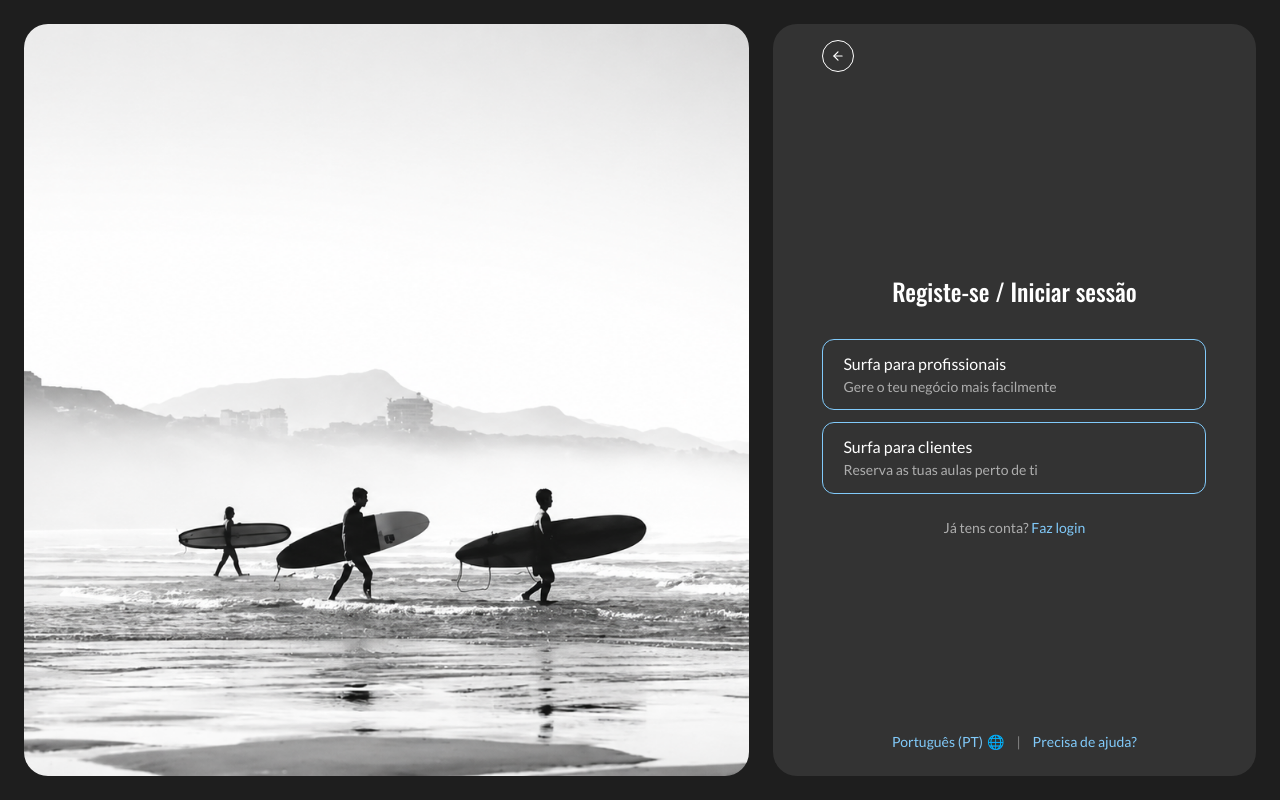
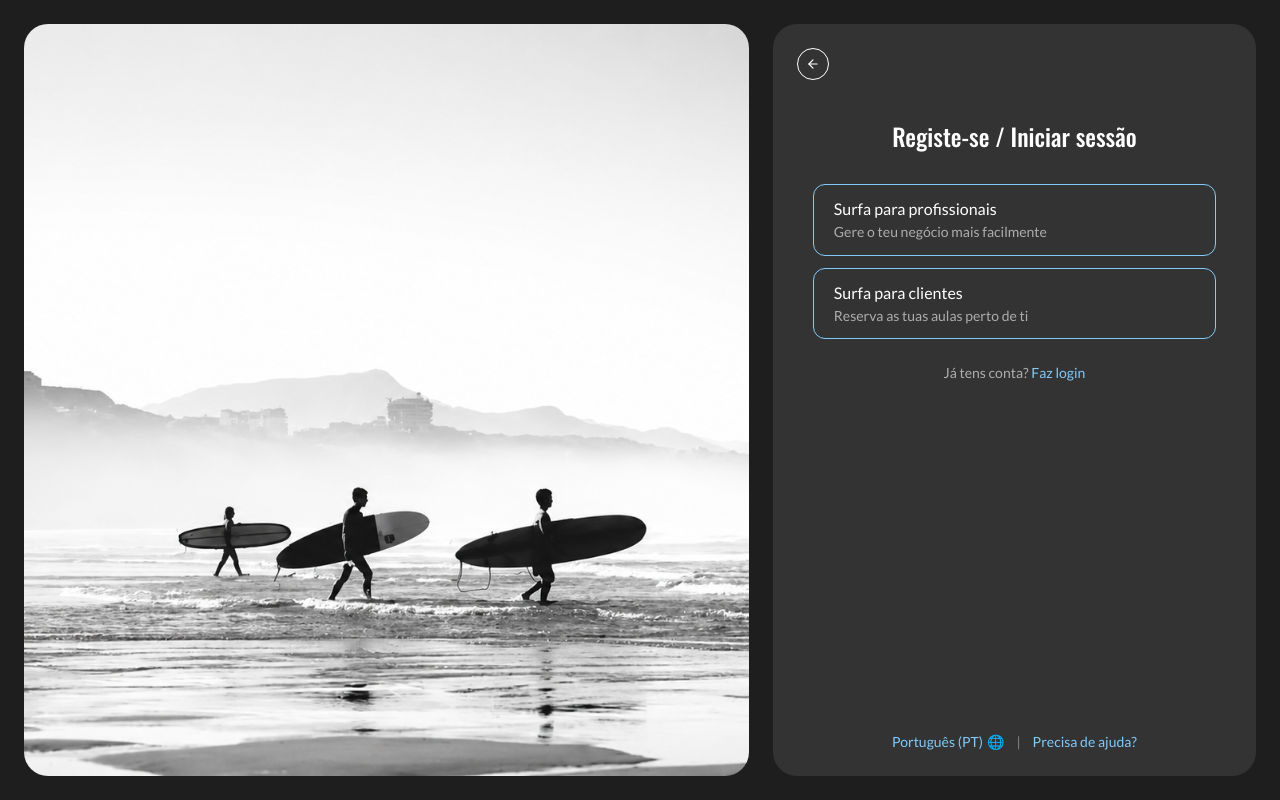
Before and after one commit to Kiko24/surf-booker, a Next.js app: page /user-flow in a window 1280 px wide. Built offline with nearby package versions, Linux system fonts and the light colour scheme.

Commit message:
Some layout alterations in desktop mode

```diff
--- a/src/app/(auth)/signup-owner/_components/signup-owner-wizard.tsx
+++ b/src/app/(auth)/signup-owner/_components/signup-owner-wizard.tsx
@@ -6,6 +6,7 @@ import { StepTransition } from "@/components/auth/step-transition";
 import { StepEmail } from "./steps/step-email";
 import { StepPersonal } from "./steps/step-personal";
 import { StepConfirmEmail } from "./steps/step-confirm-email";
+import bgPros from "@/components/images/bg_pros.png";
 
 type Step = "email" | "personal" | "confirm-email";
 
@@ -31,14 +32,13 @@ export function SignupOwnerWizard() {
     }
   }
 
-  // Step 1: navegação real → usa backHref (funciona sempre em mobile)
-  // Step 2/3: navegação interna → usa onBack
   const isFirstStep = step === "email";
 
   return (
     <AuthShell
       backHref={isFirstStep ? "/user-flow" : undefined}
       onBack={isFirstStep ? undefined : handleBackInternal}
+      image={bgPros}
     >
       <StepTransition stepKey={step} direction={direction}>
         {step === "email" && (
--- a/src/app/(auth)/signup-owner/_components/steps/step-confirm-email.tsx
+++ b/src/app/(auth)/signup-owner/_components/steps/step-confirm-email.tsx
@@ -69,7 +69,7 @@ export function StepConfirmEmail({ email }: Props) {
 
   return (
     <div className="flex flex-col gap-6 text-center">
-      <header className="mt-2">
+      <header className="mt-2 lg:mt-12">
         <h1 className="font-heading text-2xl font-medium">
           Confirma o teu email
         </h1>
@@ -110,7 +110,7 @@ export function StepConfirmEmail({ email }: Props) {
             ? `Reenviar email (${cooldown}s)`
             : pending
               ? "A reenviar..."
-              : "Reenviar email"}
+              : "Não recebeste? Reenviar email"}
         </button>
 
         {feedback && (
--- a/src/app/(auth)/signup-owner/_components/steps/step-email.tsx
+++ b/src/app/(auth)/signup-owner/_components/steps/step-email.tsx
@@ -34,7 +34,7 @@ export function StepEmail({ defaultEmail = "", onSubmit }: Props) {
   }
 
   return (
-    <div>
+    <div className="lg:mt-12">
       <header className="text-center">
         <h1 className="font-heading text-2xl font-medium">Tem o seu negócio?</h1>
         <p className="mt-2 text-sm text-text-secondary">
@@ -42,7 +42,7 @@ export function StepEmail({ defaultEmail = "", onSubmit }: Props) {
         </p>
       </header>
 
-      <div className="mt-8">
+      <div className="mt-8 lg:mt-6">
         <Input
           type="email"
           name="email"
@@ -63,7 +63,7 @@ export function StepEmail({ defaultEmail = "", onSubmit }: Props) {
           error={error}
         />
 
-        <div className="mt-10">
+        <div className="mt-10 lg:mt-6">
           <Button type="button" onClick={handleContinue} fullWidth>
             Continuar
           </Button>
--- a/src/app/(auth)/signup-owner/_components/steps/step-personal.tsx
+++ b/src/app/(auth)/signup-owner/_components/steps/step-personal.tsx
@@ -93,7 +93,7 @@ export function StepPersonal({ email, onSuccess, onEmailConflict }: Props) {
   }
 
   return (
-    <div className="flex flex-col gap-6">
+    <div className="flex flex-col gap-6 lg:mt-12 lg:gap-2">
       <header className="mt-2">
         <h1 className="font-heading text-2xl font-medium">Falta só um pouco!</h1>
         <p className="mt-1 text-sm text-text-secondary">
--- a/src/app/onboarding/_components/freguesia-combobox.tsx
+++ b/src/app/onboarding/_components/freguesia-combobox.tsx
@@ -17,7 +17,7 @@ export function FreguesiaCombobox({
   onChange,
   error,
   label = "Localização",
-  placeholder = "Pesquisa a tua freguesia",
+  placeholder = "Pesquisa a tua localização",
 }: Props) {
   const [open, setOpen] = useState(false);
   const [query, setQuery] = useState(value);
--- a/src/app/user-flow/page.tsx
+++ b/src/app/user-flow/page.tsx
@@ -23,7 +23,7 @@ const options: Option[] = [
 export default function UserFlowPage() {
   return (
     <AuthShell backHref="/">
-      <div className="mt-2 lg:mt-0 lg:flex lg:flex-1 lg:flex-col lg:justify-center lg:-mt-32">
+      <div className="mt-2 lg:mt-0 lg:flex lg:flex-1 lg:flex-col lg:justify-start lg:pt-20">
         <h1 className="text-center text-2xl font-heading font-medium lg:text-2xl">
           Registe-se / Iniciar sessão
         </h1>
--- a/src/components/auth/auth-shell.tsx
+++ b/src/components/auth/auth-shell.tsx
@@ -1,8 +1,8 @@
 "use client";
 
-import Image from "next/image";
+import Image, { type StaticImageData } from "next/image";
 import Link from "next/link";
-import surfImage from "@/components/images/transferir.webp";
+import defaultImage from "@/components/images/transferir.webp";
 import { AuthFooter } from "./auth-footer";
 
 type AuthShellProps = {
@@ -10,6 +10,7 @@ type AuthShellProps = {
   backHref?: string;
   onBack?: () => void;
   showLogo?: boolean;
+  image?: StaticImageData;
 };
 
 function ArrowLeftIcon({ className }: { className?: string }) {
@@ -36,6 +37,7 @@ export function AuthShell({
   backHref,
   onBack,
   showLogo = true,
+  image = defaultImage,
 }: AuthShellProps) {
   const backButtonClasses =
     "inline-flex h-8 w-8 items-center justify-center rounded-full border border-foreground text-foreground hover:bg-surface active:bg-surface transition-colors touch-manipulation cursor-pointer select-none";
@@ -54,7 +56,7 @@ export function AuthShell({
         {/* === Imagem esquerda (só desktop) — 60% === */}
         <div className="hidden lg:block relative h-full w-full overflow-hidden rounded-3xl">
           <Image
-            src={surfImage}
+            src={image}
             alt=""
             fill
             priority
@@ -65,24 +67,48 @@ export function AuthShell({
           />
         </div>
 
-        {/* === Painel direito — 40% === */}
+        {/* === Painel direito — 40% (scroll inclui footer) === */}
         <div
           className="
             flex flex-1 flex-col
-            lg:flex-none lg:h-full lg:min-h-0 lg:bg-surface lg:rounded-3xl lg:overflow-hidden
+            lg:flex-none lg:h-full lg:min-h-0 lg:bg-surface lg:rounded-3xl lg:overflow-y-auto
           "
         >
           <main
             className="
               flex-1 flex justify-center px-3 pb-8
-              lg:px-4 lg:pt-6 lg:pb-0 lg:overflow-y-auto
+              lg:relative lg:px-10 lg:pt-6 lg:pb-0
             "
             style={{
               paddingTop: "max(1rem, env(safe-area-inset-top))",
               paddingBottom: "max(1rem, env(safe-area-inset-bottom))",
             }}
           >
-            <div className="w-full max-w-md lg:max-w-sm lg:h-full lg:flex lg:flex-col lg:mx-auto">
+            {/* Back button absolute SÓ em desktop */}
+            {hasBack && (
+              <div className="hidden lg:block lg:absolute lg:top-6 lg:left-6 lg:z-10">
+                {backHref ? (
+                  <Link
+                    href={backHref}
+                    aria-label="Voltar"
+                    className={backButtonClasses}
+                  >
+                    <ArrowLeftIcon className="h-3.5 w-3.5 pointer-events-none" />
+                  </Link>
+                ) : (
+                  <button
+                    type="button"
+                    onClick={onBack}
+                    aria-label="Voltar"
+                    className={backButtonClasses}
+                  >
+                    <ArrowLeftIcon className="h-3.5 w-3.5 pointer-events-none" />
+                  </button>
+                )}
+              </div>
+            )}
+
+            <div className="w-full max-w-md lg:max-w-md lg:h-full lg:flex lg:flex-col">
               <div
                 className="
                   relative rounded-2xl bg-background px-5 pt-3 pb-5
@@ -91,8 +117,9 @@ export function AuthShell({
                   lg:flex lg:flex-1 lg:flex-col
                 "
               >
+                {/* Top bar SÓ em mobile */}
                 {showTopBar && (
-                  <div className="mb-4 flex items-center justify-between lg:mb-6">
+                  <div className="mb-4 flex items-center justify-between lg:hidden">
                     {hasBack ? (
                       backHref ? (
                         <Link
@@ -123,7 +150,7 @@ export function AuthShell({
                     {showLogo && (
                       <Link
                         href="/"
-                        className="font-heading text-lg font-medium tracking-wide text-foreground hover:opacity-80 transition-opacity touch-manipulation lg:hidden"
+                        className="font-heading text-lg font-medium tracking-wide text-foreground hover:opacity-80 transition-opacity touch-manipulation"
                       >
                         SurfBooker
                       </Link>
@@ -135,7 +162,7 @@ export function AuthShell({
             </div>
           </main>
 
-          <div className="hidden lg:block lg:px-8 lg:pb-6">
+          <div className="hidden lg:block lg:px-8 lg:py-6">
             <AuthFooter variant="inline" />
           </div>
         </div>
```
Also changed, not shown: src/app/onboarding/_components/onboarding-form.tsx (+7 -3 lines). Lines whose indentation alone changed are shown as unchanged.
